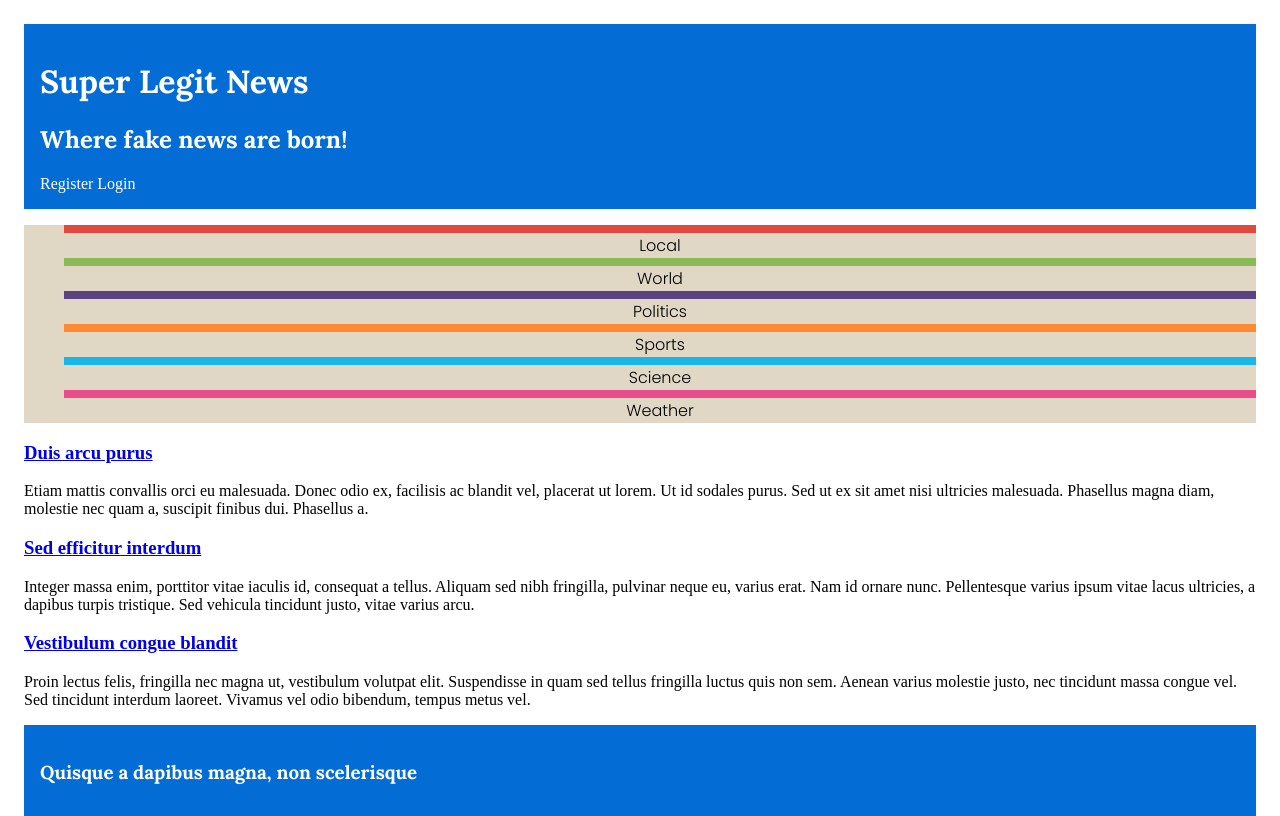
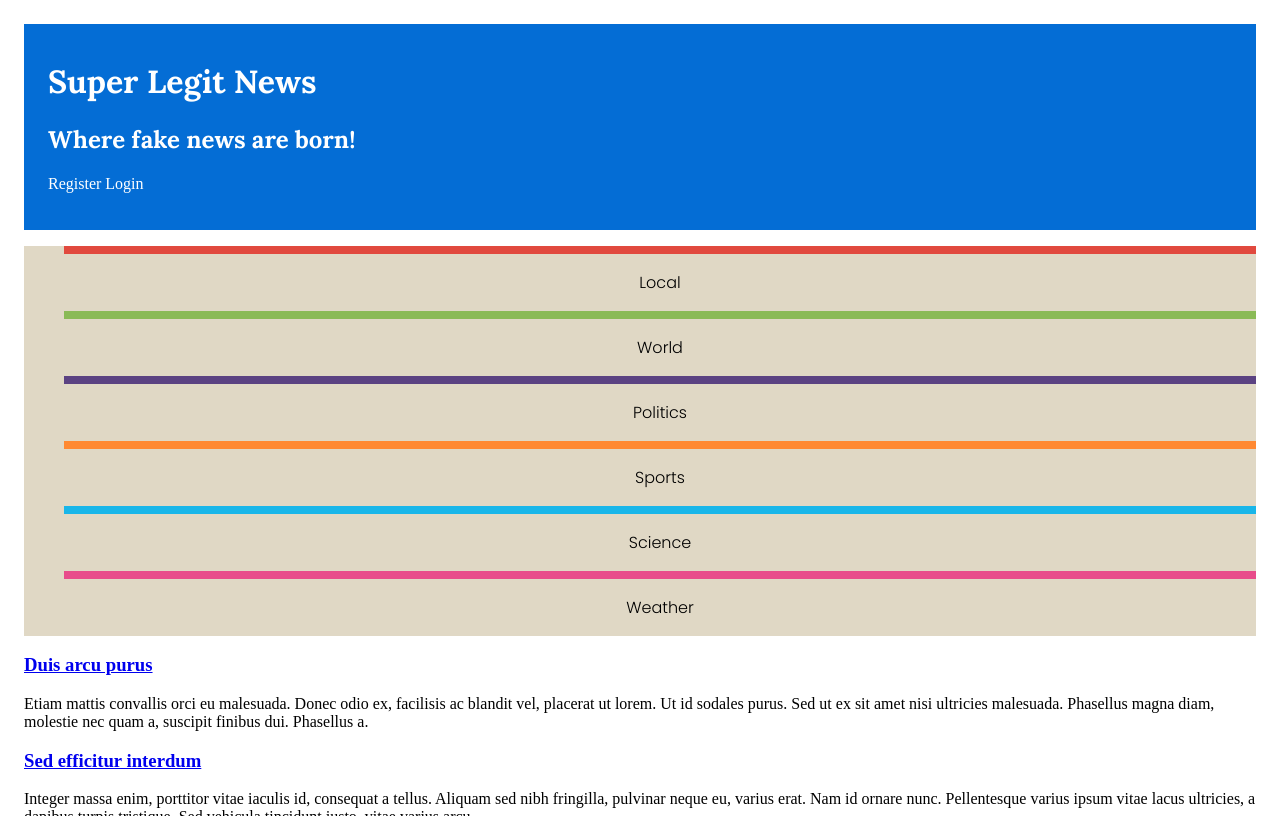
Before and after one commit to Fabio-A-Sa/Y2S2-LinguagensTecnologiasWeb, a PHP site: page /item.html in a window 1280 px wide. Shown: the top 816 px of the page. Run offline with PHP 8.4, Linux system fonts and the light colour scheme.

Commit message:
some corrections

```diff
--- a/Exercises/Ficha 2 - CSS/style.css
+++ b/Exercises/Ficha 2 - CSS/style.css
@@ -18,7 +18,7 @@ header a { color: white; }
 
 header {
     background-color: #046DD5;
-    padding: 1em;
+    padding: 1em 1.5em 2.3em;
 }
 
 header h1, header h2 {
@@ -42,10 +42,12 @@ section:hover {
 }
 
 #menu ul {
-    list-style-type:none;
+    list-style-type: none;
     font-family: Poppins;
     text-align: center;
 }
+
+#menu ul li { padding: 1em; }
 
 #menu ul li:nth-child(1) { border-top: 0.5em solid #E1493E; }
 #menu ul li:nth-child(2) { border-top: 0.5em solid #8ABA56; }
```
